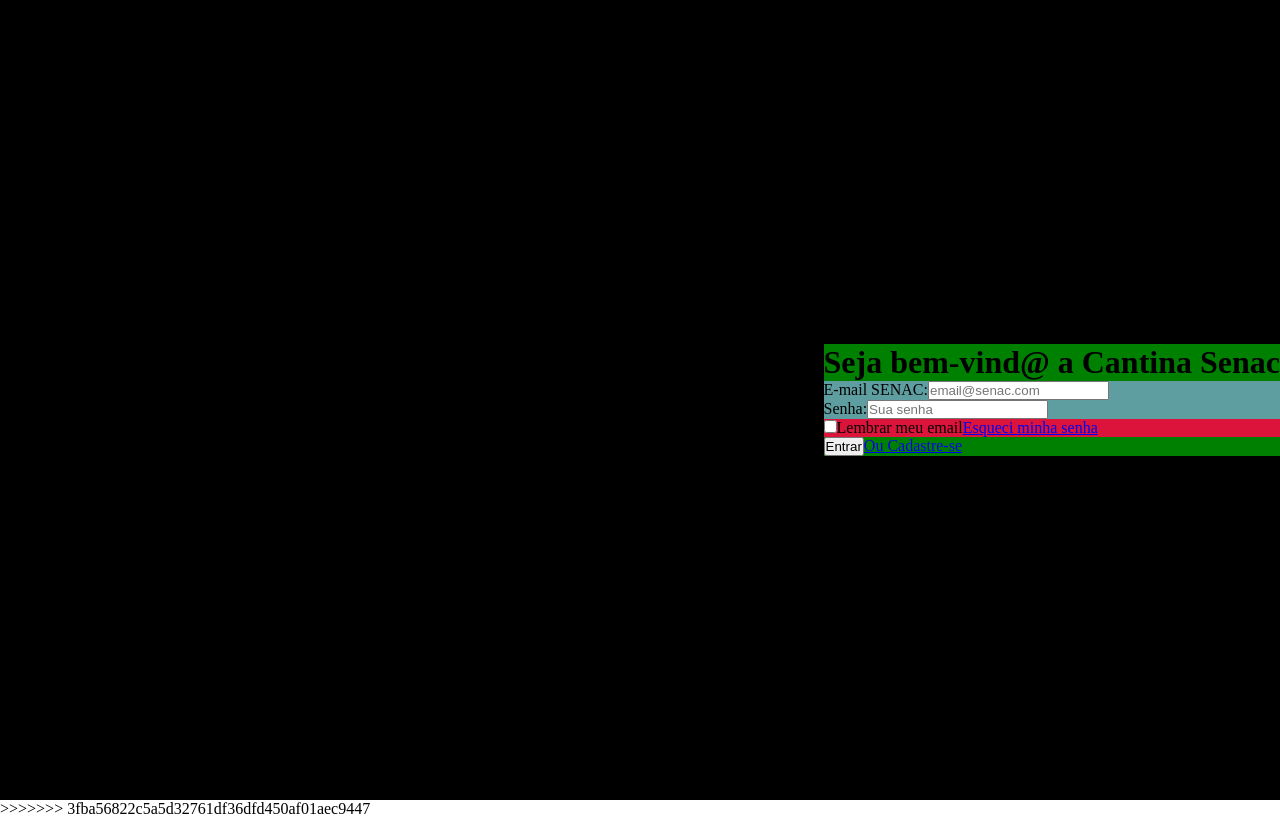
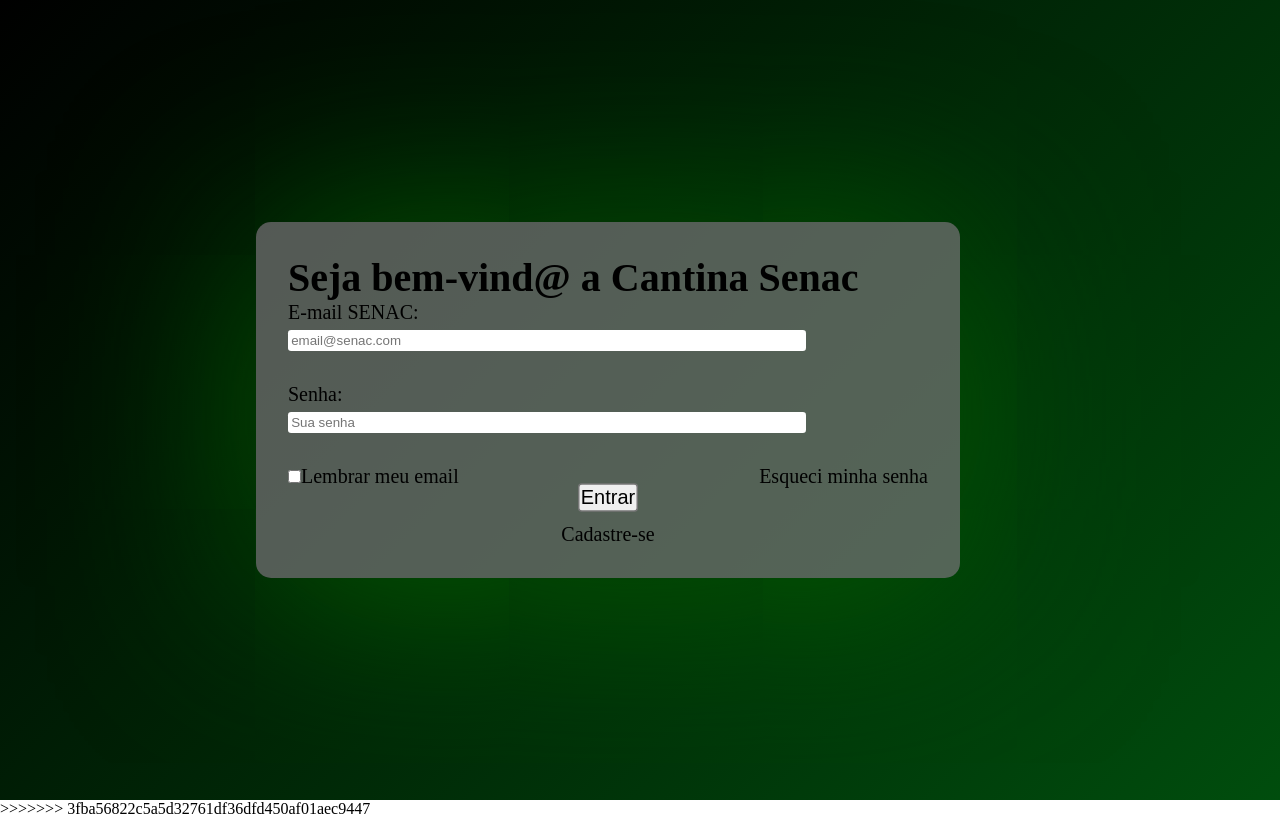
Before and after one commit to prof-lucas-senac/cantina-senac-2025-front, an Angular app: page / in a window 1280 px wide. Built offline with nearby package versions, Linux system fonts and the light colour scheme.

Commit message:
estilização basica da tela de login

```diff
--- a/src/app/components/login/login.component.css
+++ b/src/app/components/login/login.component.css
@@ -1,21 +1,79 @@
 .div-principal {
     display: flex;
-    background-color: black;
+    background: linear-gradient(135deg, #000000 0%, #004d0d 100%);
     height: 100vh;
     width: 100%;
     align-items: center;
     justify-content: flex-end;
+    font-size: 30px;
 }
 
 .div-formulario {
-    background-color: green;
+    background-color: rgba(121, 121, 121, 0.699);
+    margin-right: 25%;
+    width: 50%;
+    font-size: 20px;
+    padding: 2rem;
+    border-radius: 15px;
+    box-shadow: 0 12px 200px rgb(3, 97, 0);
+}
+
+.div-titulo {
+    display: flex;
+    text-align: center;
+    justify-content: center;
+    padding: 2px;
+    margin-bottom: 2rem;
 }
 
 .div-input {
-    background-color: cadetblue;
+
+    margin-bottom: 2rem;
+
+}
+
+.div-input label {
+    display: block;
+    margin-bottom: 0.2rem;
+}
+
+.div-input input {
+    width: 80%;
+    border: none;
+    border-radius: 0.2rem;
+    padding: 0.2rem;
 }
 
 .div-formulario-inferior {
     display: flex;
-    background-color: crimson;
+    justify-content: space-between;
+
 }
+
+a {
+    text-decoration: none;
+    color: black;
+}
+
+.div-lembrar-email {
+    display: flex;
+}
+
+.div-lembrar-email input {
+    margin-left: 0.3rem;
+}
+
+.div-button-entrar {
+    display : flex;
+    justify-content: center;
+    margin-bottom: 1rem;
+    scale: 1.5;
+}
+
+.div-cadastrar-se {
+    display: flex;
+    justify-content: center;
+
+
+
+}
--- a/src/app/components/login/login.component.html
+++ b/src/app/components/login/login.component.html
@@ -18,7 +18,10 @@
             </div>
             <a class="formulario" href="#">Esqueci minha senha</a>
         </div>
-        <button>Entrar</button>
-        <a href="#">Ou Cadastre-se</a>
+        <div class="div-button-entrar">
+            <button>Entrar</button>
+        </div>
+        <div class="div-cadastrar-se">
+            <a href="#">Cadastre-se</a>
     </div>
 </div>
```
